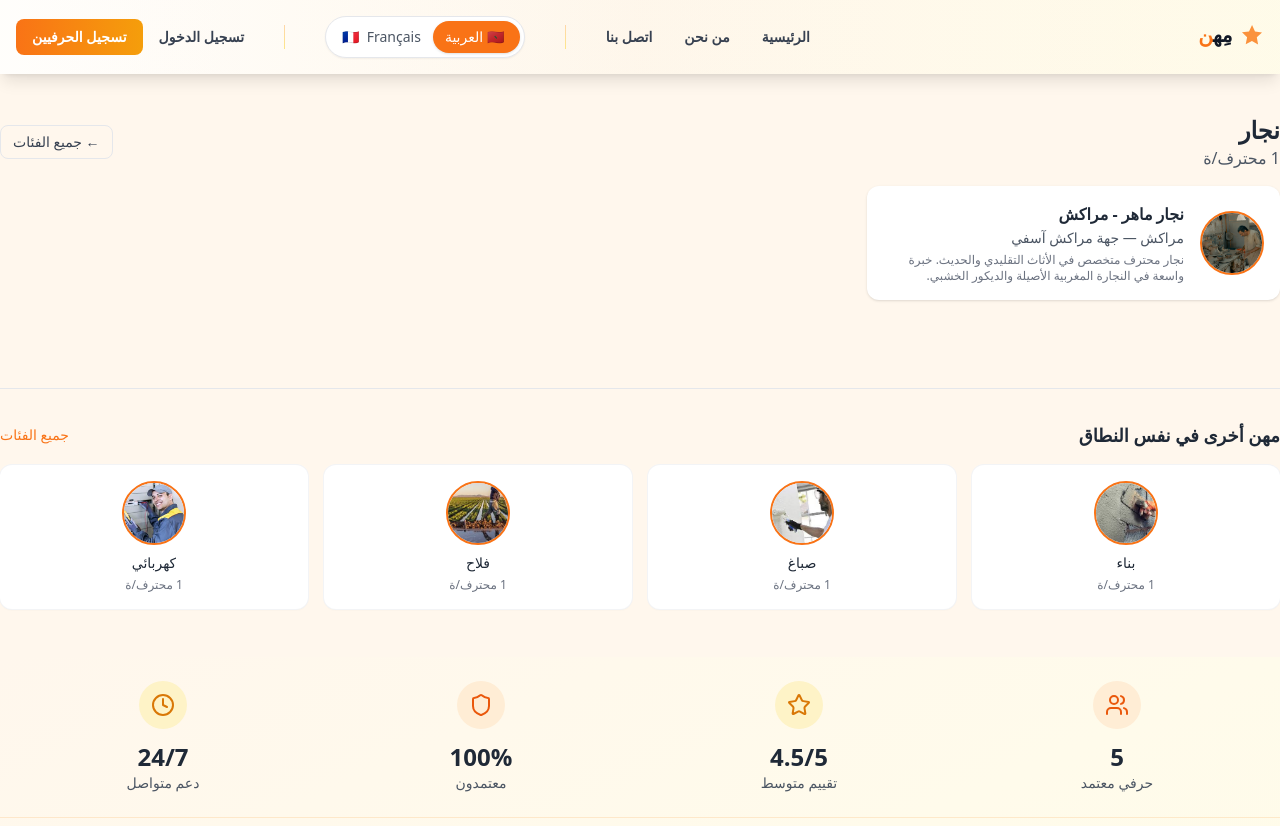
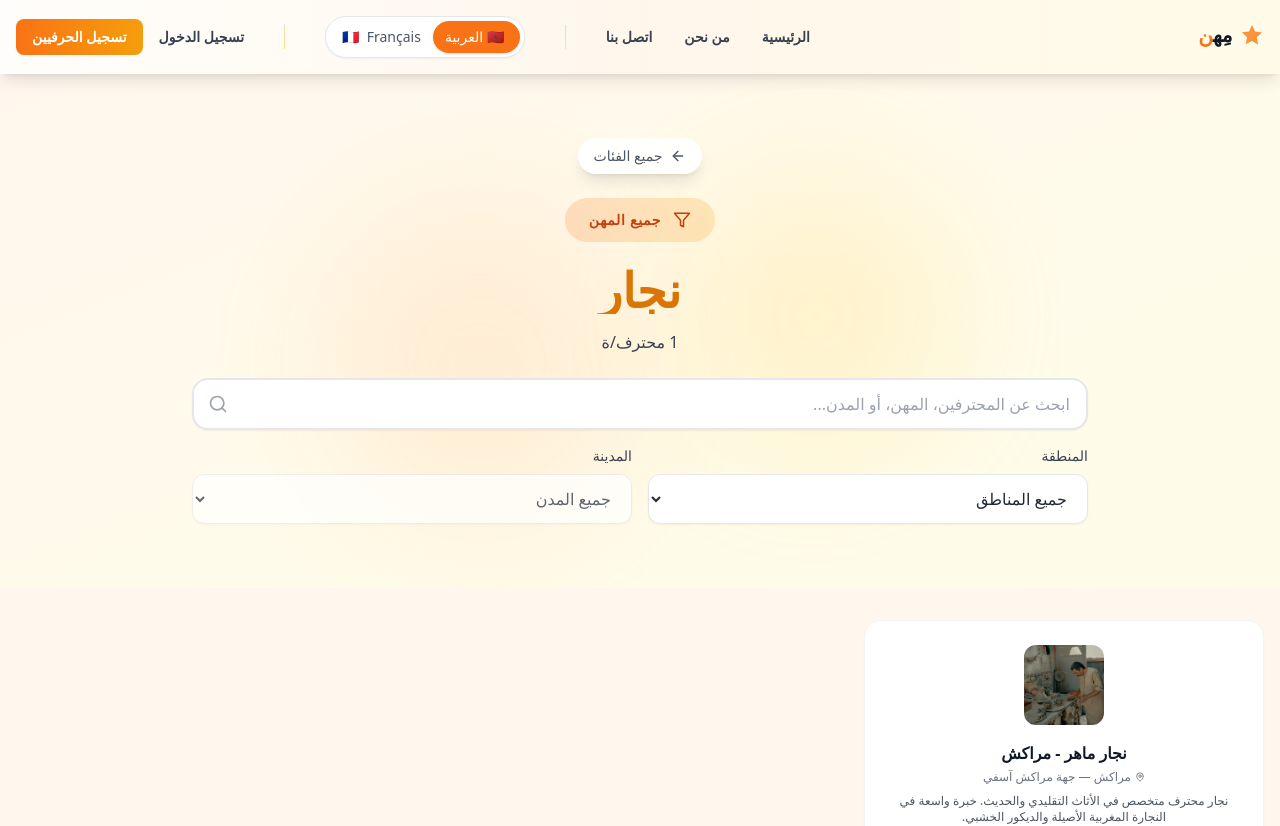
Before and after one commit to Kaoutar-Taki/Mihane, a React (Vite) app in the folder client/: page /profession/1 in a window 1280 px wide. Shown: the top 826 px of the page. Built offline with nearby package versions, Linux system fonts and the light colour scheme.

Commit message:
feat: redesign profession details page with improved filters and UI

```diff
--- a/client/src/app/App.tsx
+++ b/client/src/app/App.tsx
@@ -31,7 +31,7 @@
             <Route path="/login" element={<LoginPage />} />
             <Route path="/categories" element={<CategoriesPage />} /> {/* Done */}
             <Route path="/professions" element={<ProfessionsPage />} /> {/* Done */}
-            <Route path="/profession/:id" element={<ProfessionDetailsPage />} />
+            <Route path="/profession/:id" element={<ProfessionDetailsPage />} /> {/* Done */}
             <Route path="/profiles" element={<ProfilesPage />} /> {/* Done */}
             <Route path="/profile/:id" element={<ProfilePage />} /> {/* Done */}
             <Route path="*" element={<NotFoundPage />} /> {/* Done */}
--- a/client/src/locales/ar.json
+++ b/client/src/locales/ar.json
@@ -686,12 +686,20 @@
       }
     }
   },
-  "profession": "المهنة",
+  "profession": {
+    "label": "المهنة",
+    "notFound": "المهنة غير موجودة",
+    "count": "{{count}} محترف/ة",
+    "empty": "لا يوجد محترفون بناءً على الفلاتر الحالية.",
+    "otherInArea": "مهن أخرى في نفس النطاق",
+    "mismatch": "المدينة المختارة لا تنتمي إلى الجهة المحددة، قد تظهر نتائج قليلة أو منعدمة."
+  },
   "region": "المنطقة",
   "city": "المدينة",
   "allProfessions": "جميع المهن",
   "allRegions": "جميع المناطق",
   "allCities": "جميع المدن",
   "activeFilters": "الفلاتر النشطة",
-  "clearAll": "مسح الكل"
+  "clearAll": "مسح الكل",
+  "professionals": "محترف/ة"
 }
--- a/client/src/locales/fr.json
+++ b/client/src/locales/fr.json
@@ -656,12 +656,20 @@
       }
     }
   },
-  "profession": "Métier",
+  "profession": {
+    "label": "Métier",
+    "notFound": "Métier introuvable",
+    "count": "{{count}} professionnel(s)",
+    "empty": "Aucun professionnel selon les filtres actuels.",
+    "otherInArea": "Autres métiers dans la même zone",
+    "mismatch": "La ville choisie n'appartient pas à la région sélectionnée. Les résultats peuvent être limités."
+  },
   "region": "Région",
   "city": "Ville",
   "allProfessions": "Tous les métiers",
   "allRegions": "Toutes les régions",
   "allCities": "Toutes les villes",
   "activeFilters": "Filtres actifs",
-  "clearAll": "Tout effacer"
+  "clearAll": "Tout effacer",
+  "professionals": "professionnel(s)"
 }
--- a/client/src/pages/ProfessionDetailsPage.tsx
+++ b/client/src/pages/ProfessionDetailsPage.tsx
@@ -1,7 +1,8 @@
 import { Link, useParams, useSearchParams } from "react-router-dom";
 import { useTranslation } from "react-i18next";
+import { useState } from "react";
+import { ArrowLeft, Filter, MapPin, Search } from "lucide-react";
 import MainLayout from "./layouts/MainLayout";
-
 import profiles from "../data/artisan-profiles.json";
 import professions from "../data/artisan-professions.json";
 import cities from "../data/moroccan-cities.json";
@@ -11,6 +12,7 @@
   const { i18n, t } = useTranslation();
   const { id } = useParams<{ id: string }>();
   const [searchParams, setSearchParams] = useSearchParams();
+  const [searchTerm, setSearchTerm] = useState("");
 
   const lang = (i18n.language as "ar" | "fr") ?? "ar";
   const professionId = Number(id);
@@ -24,27 +26,24 @@
       <MainLayout>
         <section className="py-16 text-center">
           <h1 className="mb-2 text-2xl font-bold text-gray-800">
-            {t("profession.notFound", "المهنة غير موجودة")}
+            {t("profession.notFound")}
           </h1>
           <Link
             to="/professions"
             className="bg-primary mt-6 inline-block rounded-lg px-4 py-2 text-white hover:opacity-90"
           >
-            {t("categories.title", "جميع الفئات")}
+            {t("categories.title")}
           </Link>
         </section>
       </MainLayout>
     );
   }
 
-  // --- فلترة البروفايلات ---
   let filtered = profiles.filter((p) => p.professionId === professionId);
 
-  // region ⇒ نحسب المدن التابعة لها ونصفي عليهم
   const regionIsValid =
     regionParam && regions.some((r) => r.id === regionParam);
   if (regionIsValid) {
-    // البحث في العنوان بدلاً من city_id
     const regionCities = cities.filter((c) => c.region_id === regionParam);
     filtered = filtered.filter((p) =>
       regionCities.some(
@@ -54,7 +53,6 @@
     );
   }
 
-  // city ⇒ نضيّق أكثر بالمدينة إذا موجودة
   const cityIsValid = cityParam && cities.some((c) => c.id === cityParam);
   if (cityIsValid) {
     const selectedCity = cities.find((c) => c.id === cityParam);
@@ -67,7 +65,6 @@
     }
   }
 
-  // (اختياري) تنبيه إذا كاين تضارب: city ماشي فـ region
   const mismatch =
     regionIsValid &&
     cityIsValid &&
@@ -76,7 +73,6 @@
   const title = profession.title[lang];
 
   const getCityAndRegion = (address: { ar: string; fr: string }) => {
-    // استخراج اسم المدينة من العنوان
     const addressText = address[lang];
     const foundCity = cities.find(
       (city) => addressText.includes(city.ar) || addressText.includes(city.fr),
@@ -95,9 +91,7 @@
     setSearchParams(searchParams, { replace: true });
   };
 
-  // ===== Rappel Professions (كيحترم region/city) =====
 
-  // دابا غادي نوجد "قاعدة" ديال البروفايلات داخل نفس النطاق (جهة/مدينة) بلا ما نقيّدها بالمهنة الحالية
   let baseArea = profiles as typeof profiles;
 
   if (regionIsValid) {
@@ -120,7 +114,6 @@
     }
   }
 
-  // نحسب عدد المحترفين لكل مهنة (باستثناء المهنة الحالية)
   const countByProfession: Record<number, number> = {};
   for (const p of baseArea) {
     if (p.professionId === professionId) continue;
@@ -128,7 +121,6 @@
       (countByProfession[p.professionId] || 0) + 1;
   }
 
-  // لائحة المهن المتوفّرة فالنطاق، مرتّبة حسب العدد ثم الاسم
   const othersInArea = professions
     .filter((pro) => pro.id !== professionId && countByProfession[pro.id])
     .sort((a, b) => {
@@ -136,9 +128,8 @@
         (countByProfession[b.id] || 0) - (countByProfession[a.id] || 0);
       return diff !== 0 ? diff : a.title[lang].localeCompare(b.title[lang]);
     })
-    .slice(0, 8); // خْتاري أقصى عدد بغيتيه
+    .slice(0, 8);
 
-  // باش نْحافظو على الفلاتر فالنڢيݣاسيون
   const buildSuffix = () => {
     const qs = new URLSearchParams();
     if (regionIsValid) qs.set("region", String(regionParam));
@@ -149,27 +140,104 @@
 
   return (
     <MainLayout>
-      <section className="py-10">
-        {/* Header */}
-        <div className="mb-4 flex flex-wrap items-center justify-between gap-3">
-          <div>
-            <h1 className="text-2xl font-bold text-gray-800">{title}</h1>
-            <p className="text-gray-600">
-              {t("profession.count", "{{count}} محترف/ة", {
-                count: filtered.length,
-              })}
+      <section className="relative overflow-hidden bg-gradient-to-br from-orange-50 via-amber-50 to-yellow-50 py-16">
+        <div className="absolute inset-0">
+          <div className="absolute top-1/4 left-1/4 h-80 w-80 animate-pulse rounded-full bg-orange-300/20 blur-3xl"></div>
+          <div className="absolute right-1/4 bottom-1/4 h-72 w-72 animate-pulse rounded-full bg-amber-300/20 blur-3xl delay-1000"></div>
+        </div>
+
+        <div className="relative z-10 container mx-auto px-4">
+          <div className="text-center">
+            <div className="mb-6">
+              <Link
+                to="/professions"
+                className="inline-flex items-center gap-2 rounded-full bg-white/90 px-4 py-2 text-sm font-medium text-gray-600 shadow-lg backdrop-blur-sm transition-all hover:bg-white hover:text-orange-600"
+              >
+                <ArrowLeft size={16} />
+                {t("categories.title")}
+              </Link>
+            </div>
+
+            <div className="mb-6 inline-flex items-center gap-3 rounded-full bg-gradient-to-r from-orange-500/20 to-amber-500/20 px-6 py-3 text-orange-700 backdrop-blur-sm">
+              <Filter size={18} />
+              <span className="text-sm font-semibold tracking-wider uppercase">
+                {t("professions.title")}
+              </span>
+            </div>
+
+            <h1 className="mb-4 bg-gradient-to-r from-orange-600 via-amber-600 to-orange-700 bg-clip-text text-4xl leading-tight font-black text-transparent md:text-5xl">
+              {title}
+            </h1>
+            <p className="mx-auto mb-6 max-w-2xl text-gray-700">
+              {t("profession.count", { count: filtered.length })}
             </p>
           </div>
 
-          <Link
-            to="/professions"
-            className="rounded-lg border border-gray-200 px-3 py-1.5 text-sm text-gray-700 hover:bg-gray-50"
-          >
-            ← {t("categories.title", "جميع الفئات")}
-          </Link>
+          <div className="mx-auto mt-2 max-w-4xl">
+            <div className="relative mb-4">
+              <Search className="absolute top-1/2 left-4 h-5 w-5 -translate-y-1/2 text-gray-400" />
+              <input
+                type="text"
+                placeholder={t("profiles.searchPlaceholder")}
+                value={searchTerm}
+                onChange={(e) => setSearchTerm(e.target.value)}
+                className="w-full rounded-2xl border-2 border-gray-200 bg-white py-3 pr-4 pl-12 text-base shadow-sm transition-all focus:border-orange-300 focus:ring-2 focus:ring-orange-100 focus:outline-none"
+              />
             </div>
 
-        {/* فلاتر مفعّلة */}
+            <div className="grid grid-cols-1 gap-4 md:grid-cols-2">
+              <div>
+                <label className="mb-2 block text-sm font-medium text-gray-700">
+                  {t("region")}
+                </label>
+                <select
+                  value={regionIsValid ? String(regionParam) : ""}
+                  onChange={(e) => {
+                    const next = new URLSearchParams(searchParams);
+                    const val = e.target.value;
+                    if (val) next.set("region", val); else next.delete("region");
+                    next.delete("city");
+                    setSearchParams(next, { replace: true });
+                  }}
+                  className="w-full rounded-xl border border-gray-200 bg-white px-4 py-3 shadow-sm transition-all duration-200 focus:border-transparent focus:ring-2 focus:ring-orange-500"
+                >
+                  <option value="">{t("allRegions")}</option>
+                  {regions.map((r) => (
+                    <option key={r.id} value={r.id}>{r[lang]}</option>
+                  ))}
+                </select>
+              </div>
+
+              <div>
+                <label className="mb-2 block text-sm font-medium text-gray-700">
+                  {t("city")}
+                </label>
+                <select
+                  value={cityIsValid ? String(cityParam) : ""}
+                  onChange={(e) => {
+                    const next = new URLSearchParams(searchParams);
+                    const val = e.target.value;
+                    if (val) next.set("city", val); else next.delete("city");
+                    setSearchParams(next, { replace: true });
+                  }}
+                  className="w-full rounded-xl border border-gray-200 bg-white px-4 py-3 shadow-sm transition-all duration-200 focus:border-transparent focus:ring-2 focus:ring-orange-500"
+                  disabled={!regionIsValid}
+                >
+                  <option value="">{t("allCities")}</option>
+                  {(regionIsValid ? cities.filter(c => c.region_id === regionParam) : [])
+                    .map((c) => (
+                      <option key={c.id} value={c.id}>{c[lang]}</option>
+                  ))}
+                </select>
+              </div>
+            </div>
+          </div>
+        </div>
+      </section>
+
+      <section className="py-8">
+        <div className="container mx-auto px-4">
+
         {regionIsValid || cityIsValid ? (
           <div className="mb-6 flex flex-wrap items-center gap-2 text-xs">
             {regionIsValid && (
@@ -198,35 +266,29 @@
               to={`/profession/${professionId}`}
               className="ml-2 rounded-full border border-gray-200 px-3 py-1 text-gray-600 hover:bg-gray-50"
             >
-              {t("clearAll", "مسح الكل")}
+              {t("clearAll")}
             </Link>
           </div>
         ) : (
           ""
         )}
 
-        {/* تحذير تضارب (اختياري) */}
         {mismatch ? (
           <div className="mb-4 rounded-lg border border-yellow-200 bg-yellow-50 p-3 text-xs text-yellow-800">
             {t(
-              "profession.mismatch",
-              "المدينة المختارة لا تنتمي إلى الجهة المحددة، قد تظهر نتائج قليلة أو منعدمة.",
+              "profession.mismatch"
             )}
           </div>
         ) : (
           ""
         )}
 
-        {/* Cards */}
         {filtered.length === 0 ? (
-          <div className="rounded-lg border border-dashed border-gray-300 p-8 text-center text-gray-500">
-            {t(
-              "profession.empty",
-              "لا يوجد محترفون بناءً على الفلاتر الحالية.",
-            )}
+          <div className="rounded-xl border-2 border-gray-200 p-10 text-center text-gray-600 bg-white">
+            {t("profession.empty")}
           </div>
         ) : (
-          <div className="grid grid-cols-1 gap-5 sm:grid-cols-2 lg:grid-cols-3">
+          <div className="grid grid-cols-1 gap-6 sm:grid-cols-2 lg:grid-cols-3">
             {filtered.map((profile) => {
               const { cityLabel, regionLabel } = getCityAndRegion(
                 profile.address,
@@ -235,72 +297,83 @@
                 <Link
                   key={profile.id}
                   to={`/profile/${profile.id}`}
-                  className="group flex items-center gap-4 rounded-xl bg-white p-4 shadow transition hover:shadow-md"
+                  className="group relative block"
                 >
-                  <div className="h-16 w-16 overflow-hidden rounded-full border-2 border-orange-500">
+                  <div className="relative overflow-hidden rounded-2xl bg-white border border-gray-100 shadow-sm transition-all duration-300 hover:shadow-xl hover:border-orange-200 hover:-translate-y-1">
+                    <div className="absolute inset-0 bg-gradient-to-br from-orange-50/0 to-amber-50/0 transition-all duration-300 group-hover:from-orange-50/50 group-hover:to-amber-50/30"></div>
+                    <div className="relative p-6 pb-4">
+                      <div className="relative mx-auto h-20 w-20 mb-4">
+                        {profile.gallery && profile.gallery[0] ? (
                           <img
-                      src={profile.gallery[0] || "/assets/default-profile.jpg"}
-                      alt={profile.title.ar}
-                      className="h-full w-full object-cover"
+                            src={profile.gallery[0]}
+                            alt={profile.title[lang]}
+                            className="h-full w-full rounded-xl object-cover transition-transform duration-300 group-hover:scale-105"
                             loading="lazy"
                           />
+                        ) : (
+                          <div className="h-full w-full rounded-xl bg-gradient-to-br from-gray-100 to-gray-200" />
+                        )}
                       </div>
-                  <div className="min-w-0 flex-1">
-                    <h3 className="group-hover:text-primary truncate text-base font-semibold text-gray-800">
-                      {profile.title.ar}
+                      <div className="text-center">
+                        <h3 className="font-bold text-gray-900 mb-1 group-hover:text-orange-600 transition-colors duration-300 line-clamp-1">
+                          {profile.title[lang]}
                         </h3>
-                    <p className="mt-0.5 text-sm text-gray-600">
-                      {cityLabel}
-                      {regionLabel ? ` — ${regionLabel}` : ""}
-                    </p>
-                    <p className="mt-1 line-clamp-2 text-xs text-gray-500">
-                      {profile.description.ar}
-                    </p>
+                        <div className="flex items-center justify-center gap-1 text-xs text-gray-500 mb-2">
+                          <MapPin size={10} />
+                          <span className="line-clamp-1">{cityLabel}{regionLabel ? ` — ${regionLabel}` : ""}</span>
+                        </div>
+                        <p className="text-xs text-gray-600 line-clamp-2">{profile.description[lang]}</p>
+                      </div>
+                    </div>
+                    <div className="border-t border-gray-100 p-3">
+                      <div className="text-center text-sm text-orange-600 font-medium group-hover:text-orange-700 transition-colors">
+                        {t("profiles.clickToView")}
+                      </div>
+                    </div>
                   </div>
                 </Link>
               );
             })}
           </div>
         )}
+        </div>
       </section>
-      {/* --- Rappel des professions / مهن أخرى في نفس النطاق --- */}
       {othersInArea.length > 0 && (
         <section className="mt-12 border-t border-gray-200 pt-8">
+          <div className="container mx-auto px-4">
             <div className="mb-4 flex items-center justify-between">
               <h2 className="text-lg font-semibold text-gray-800">
-              {t("profession.otherInArea", "مهن أخرى في نفس النطاق")}
+                {t("profession.otherInArea")}
               </h2>
               <Link
                 to="/professions"
-              className="text-primary text-sm hover:underline"
+                className="text-orange-600 text-sm hover:underline"
               >
-              {t("categories.title", "جميع الفئات")}
+                {t("categories.title")}
               </Link>
             </div>
-
-          <div className="grid grid-cols-2 gap-4 sm:grid-cols-3 md:grid-cols-4">
+            <div className="overflow-x-auto pb-1">
+              <div className="flex items-center gap-4 min-w-max">
                 {othersInArea.map((pro) => (
                   <Link
                     key={pro.id}
                     to={`/profession/${pro.id}${buildSuffix()}`}
-                className="group flex flex-col items-center rounded-xl bg-white p-4 shadow-sm ring-1 ring-gray-100 transition hover:shadow-md"
+                    className="inline-flex items-center gap-3 rounded-full border border-gray-200 bg-white px-4 py-2.5 text-base text-gray-800 shadow-sm transition hover:border-orange-300 hover:bg-orange-50"
                   >
-                <div className="relative h-16 w-16 overflow-hidden rounded-full border-2 border-orange-500">
                     <img
                       src={pro.image}
                       alt={pro.title[lang]}
-                    className="h-full w-full object-cover"
+                      className="h-8 w-8 rounded-full border-2 border-orange-500 object-cover"
                       loading="lazy"
                     />
-                </div>
-                <p className="group-hover:text-primary mt-2 line-clamp-2 text-center text-sm font-medium text-gray-800">
-                  {pro.title[lang]}
-                </p>
-                <span className="mt-1 text-xs text-gray-500">
-                  {countByProfession[pro.id]} {t("professionals", "محترف/ة")}
+                    <span className="max-w-[220px] truncate font-medium">{pro.title[lang]}</span>
+                    <span className="rounded-full bg-orange-100 text-orange-700 text-sm px-2.5 py-0.5">
+                      {countByProfession[pro.id]}
                     </span>
                   </Link>
                 ))}
+              </div>
+            </div>
           </div>
         </section>
       )}
```
Lines whose indentation alone changed are shown as unchanged.
